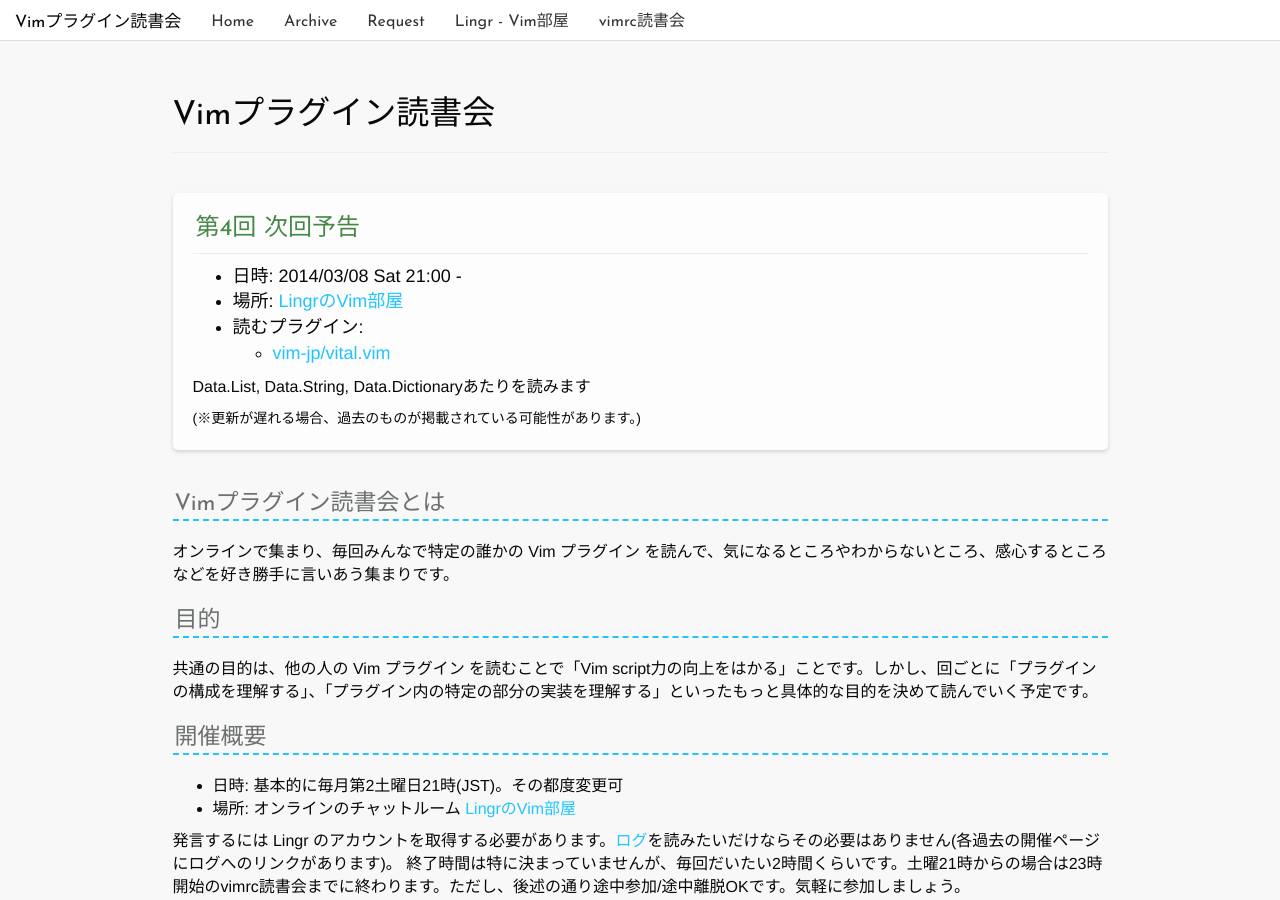
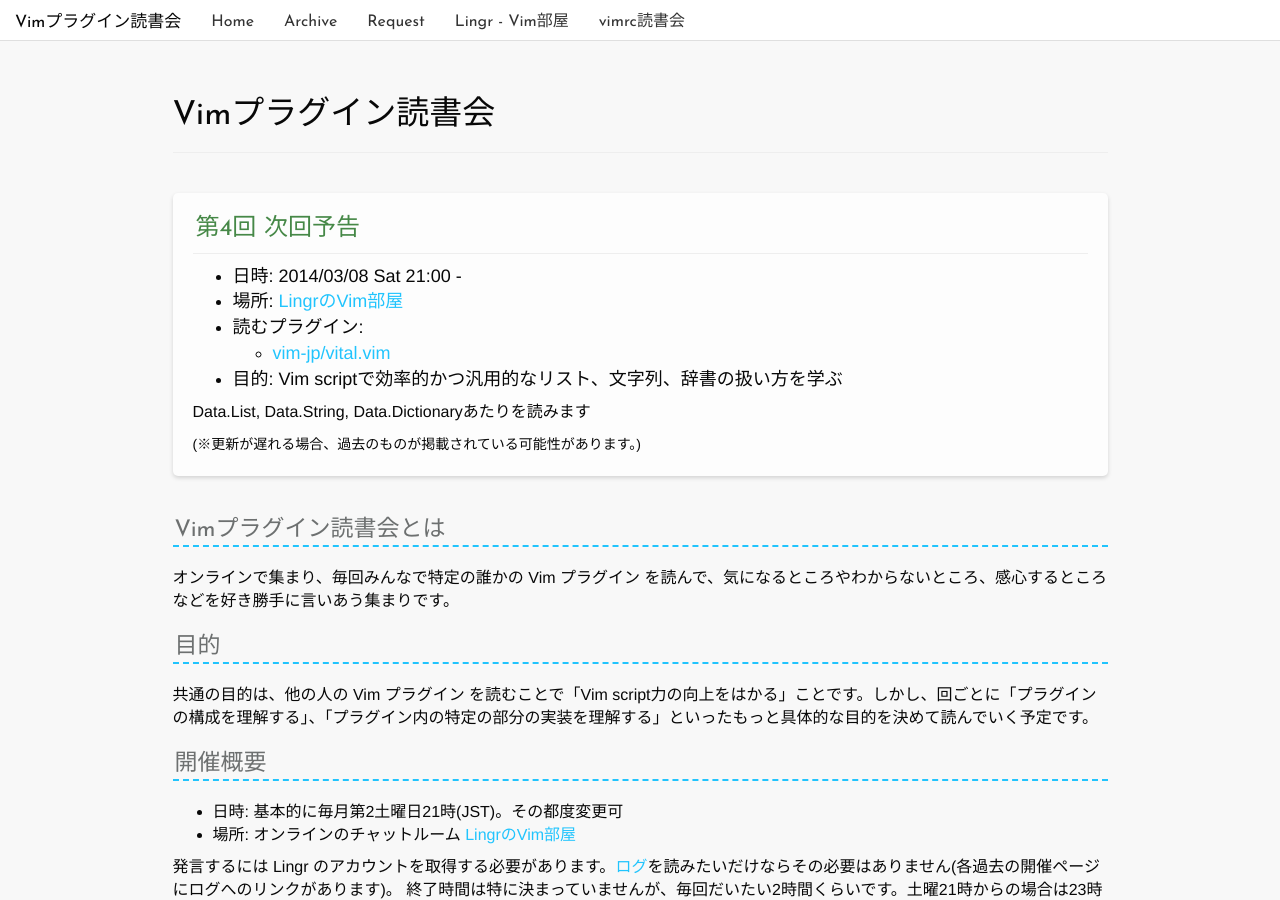
Before and after one commit to haya14busa/reading-vimplugin, a Jekyll site: the page built from index.md, in a window 1280 px wide and 900 px high. Built offline with Jekyll 4.4.1, drawn with Linux system fonts in a browser that asks for light colours; nearby versions of some CDN libraries; Markdown is read by kramdown in place of the engine named in the settings.

Commit message:
Add aim to the yaml info

```diff
--- a/_data/archives.yml
+++ b/_data/archives.yml
@@ -1,6 +1,6 @@
+# vim: expandtab softtabstop=2 shiftwidth=2
 # archive.yml
 
-# 1: {{{
 - id: 1
   date: 2013-12-14 21:00
   plugins:
@@ -26,15 +26,13 @@
     - syui
     - thinca
     - zoncoen
+  aim: プラグインの構成を学ぶ
   log: http://lingr.com/room/vim/archives/2013/12/14#message-17822571
   links:
     - title: Vimプラグイン読書会を行いました - C++でゲームプログラミング
       url: http://d.hatena.ne.jp/osyo-manga/20131215/1387115301
     - title: Vimプラグイン読書会やりましたー « haya14busa
       url: http://haya14busa.com/reading-vim-plugin-01/
-# }}}
-
-# 2: {{{
 - id: 2
   date: 2014-01-11 21:00
   plugins:
@@ -50,12 +48,11 @@
     - lisia
     - manga_osyo
     - thinca
+  aim: マッピング、テスト、カーソル移動、ドットリピートの対応などを理解する
   log: http://lingr.com/room/vim/archives/2014/01/11#message-18045349
   links:
     - title: Vimプラグイン読書会第2回が1/11(土)21:00から開催されます! « haya14busa
       url: http://haya14busa.com/preparation_of_reading_vim_plugin_02/
-# }}}
-
 - id: 3
   date: 2014-02-08 21:00
   plugins:
@@ -75,5 +72,6 @@
     - mattn
     - supermomonga
     - thinca
+  aim: unite-sourceの作りかたを理解する
   log: http://lingr.com/room/vim/archives/2014/02/08#message-18300029
   links:
--- a/_data/next.yml
+++ b/_data/next.yml
@@ -9,4 +9,5 @@
       url: https://github.com/vim-jp/vital.vim
       hash: #省略可
   part: # part1~partn とかの方式もよさそう
+  aim: Vim scriptで効率的かつ汎用的なリスト、文字列、辞書の扱い方を学ぶ
   other: Data.List, Data.String, Data.Dictionaryあたりを読みます
--- a/index.md
+++ b/index.md
@@ -17,6 +17,9 @@ title: Vimプラグイン読書会
         <li><a href="{{ plugin.url }}">{{ plugin.author }}/{{ plugin.name }}</a> {% if next.part %} ({{ next.part }}) {% endif %}</li>
         {% endfor %}
       </ul>
+    {% if next.aim %}
+    <li>目的: {{ next.aim }}</li>
+    {% endif %}
   </ul>
   {% if next.other %}
     <p>{{ next.other }}</p>
```
